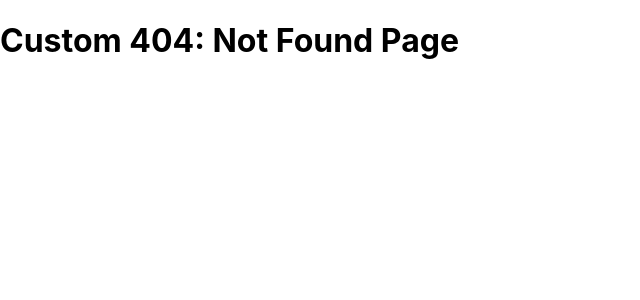
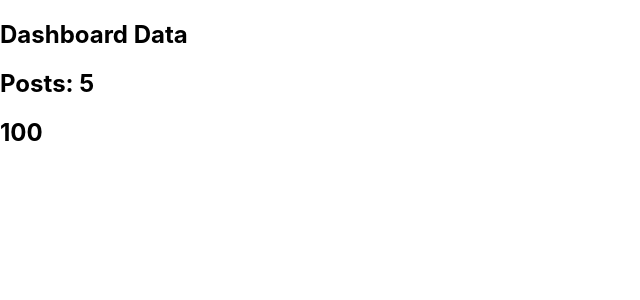
Before and after one commit to smy329/nextjs-playlist-codevolution, a Next.js app: page /dashboard in a window 1280 px wide. Before the commit this address had no page. Shown: the top 300 px of the page, without its empty margins (0-640 px from the left). Built offline with nearby package versions, Linux system fonts and the light colour scheme; data requests are answered from the project's data file.

Commit message:
class-34-client-side-data-fetching

```diff
--- a/db.json
+++ b/db.json
@@ -1,4 +1,11 @@
 {
+  "dashboard": {
+    "posts": 5,
+    "likes": 100,
+    "followers": 20,
+    "following": 50
+  },
+
   "news": [
     {
       "id": 1,
--- a/package.json
+++ b/package.json
@@ -13,6 +13,7 @@
     "eslint-config-next": "13.0.5",
     "next": "13.0.5",
     "react": "18.2.0",
-    "react-dom": "18.2.0"
+    "react-dom": "18.2.0",
+    "swr": "^2.0.3"
   }
 }
--- /dev/null
+++ b/pages/dashboard.js
@@ -0,0 +1,34 @@
+import React, { useEffect, useState } from 'react';
+
+const Dashboard = () => {
+  const [isLoading, setIsLoading] = useState(true);
+  const [dashboardData, setDashboardData] = useState('');
+
+  useEffect(() => {
+    async function fetchDashboardData() {
+      const response = await fetch('http://localhost:3000/dashboard');
+      const data = await response.json();
+      console.log(data);
+      setDashboardData(data);
+      setIsLoading(false);
+    }
+    fetchDashboardData();
+  }, []);
+
+  if (isLoading) {
+    <div>
+      <h2>Loading...</h2>
+    </div>;
+  }
+  console.log({ dashboardData });
+
+  return (
+    <div>
+      <h2>Dashboard Data</h2>
+      <h2>Posts: {dashboardData.posts}</h2>
+      <h2>{dashboardData.likes}</h2>
+    </div>
+  );
+};
+
+export default Dashboard;
```
Also changed, not shown: pages/news/[category].js (+6 -1 lines), 2 other files (tests, documents, lock files or other folders).
